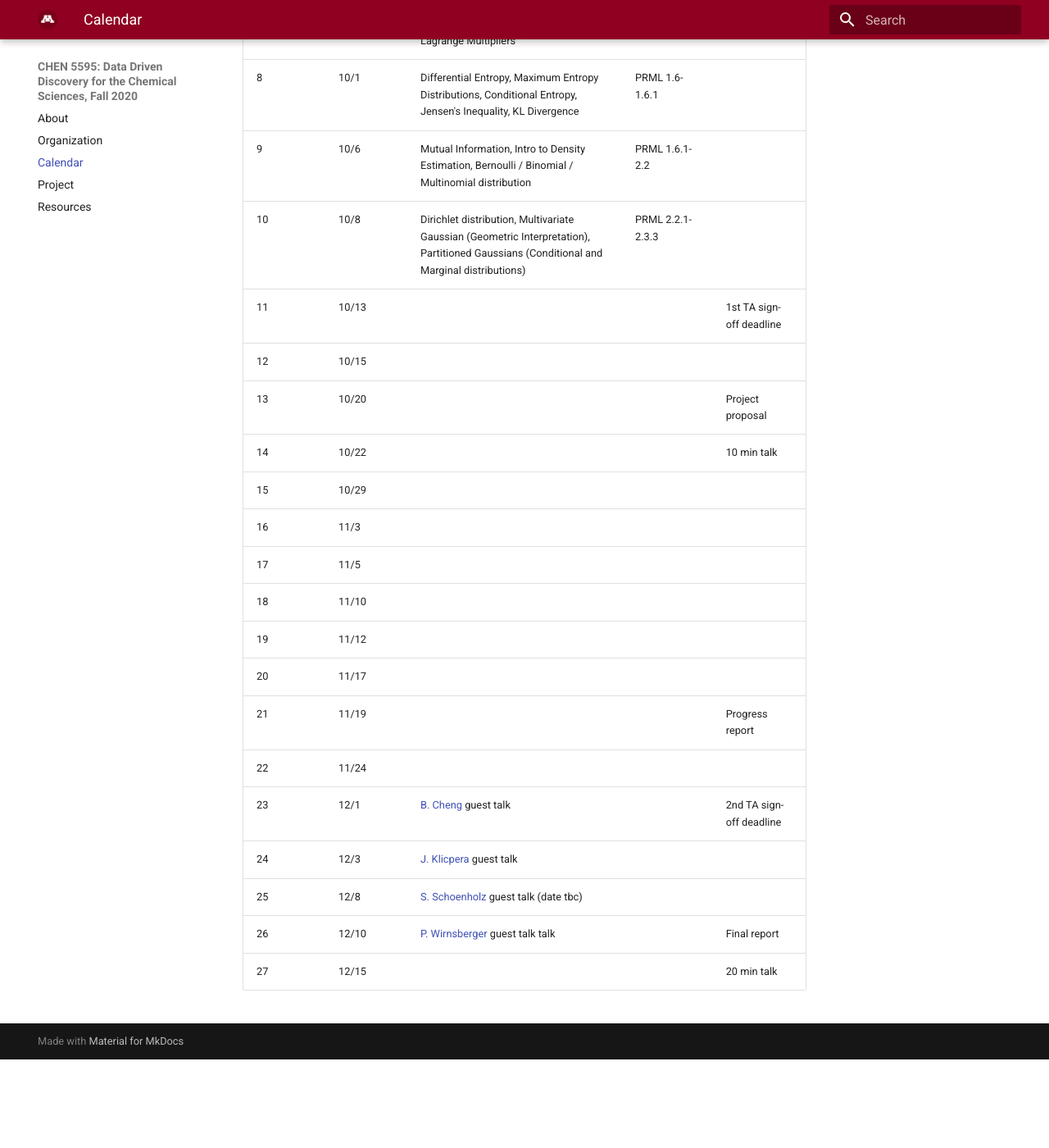
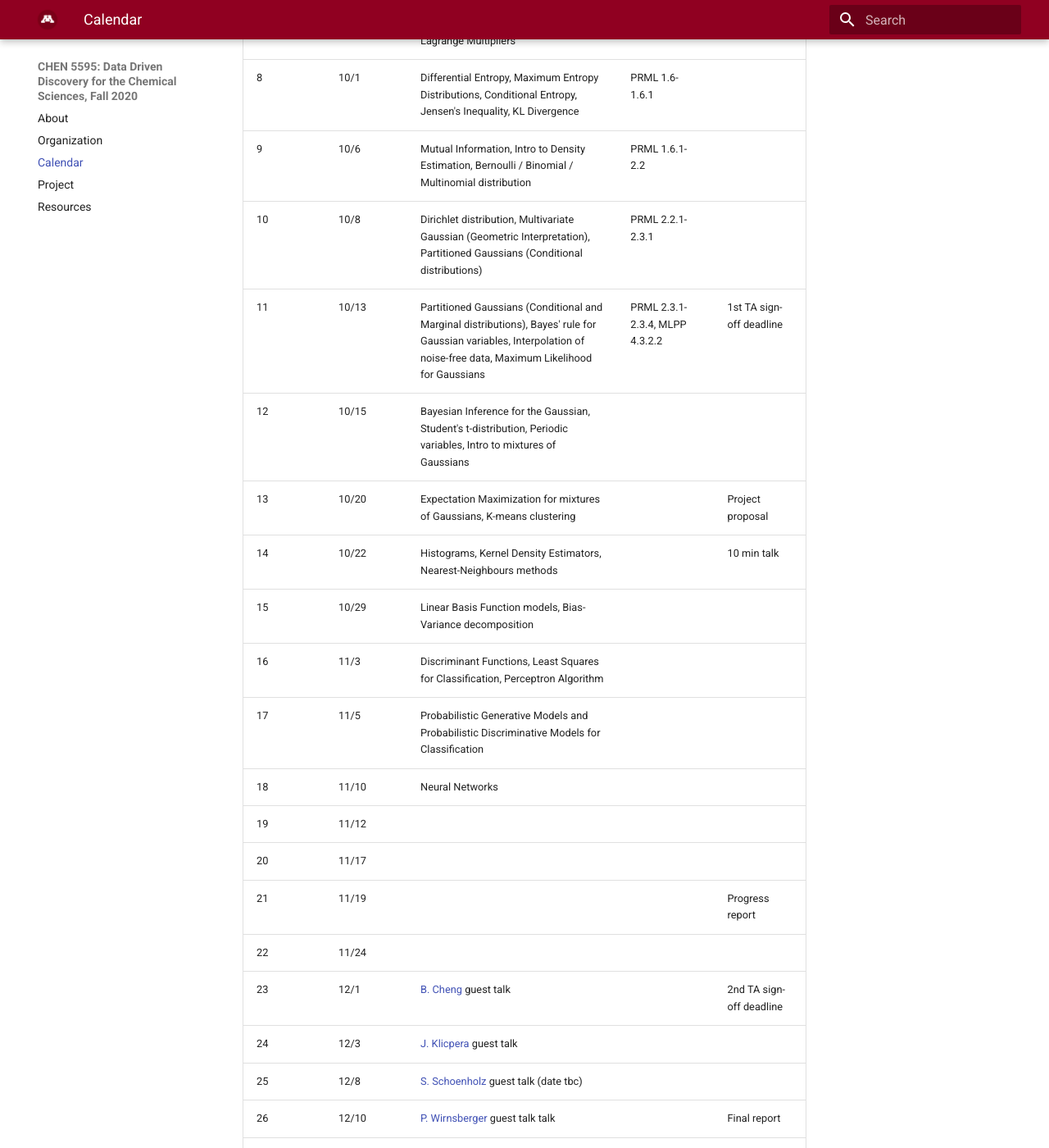
Before and after one commit to smcantab/chen5595-fall2020, an MkDocs documentation site: the page built from docs/calendar.md, in a window 1280 px wide and 1400 px high, scrolled down 737 px. Shown: the whole window at 82% size. Built offline with MkDocs 1.6.1 and Material for MkDocs 9.7.7, drawn with Linux system fonts in a browser that asks for light colours; before the commit the page ends 2029 px from its top, so only the background shows below that.

```diff
--- a/docs/calendar.md
+++ b/docs/calendar.md
@@ -1,31 +1,31 @@
 # Course Calendar
 
-Lecture | Date  | Topic                                                                                                                                                   | Readings             | Project
---------|-------|---------------------------------------------------------------------------------------------------------------------------------------------------------|----------------------|-------------------------
-1       | 9/8   | Course intro                                                                                                                                            | PRML 1.1             | Start assembling team
-2       | 9/10  | Polynomial regression, Intro to Probability Theory                                                                                                      | PRML 1.1-1.2         |
-3       | 9/15  | Probability densities, Moments, Linear Correlation coefficient, Bayesian Probability, Bayesian Parameter Estimation, Marginal Likelihood, Bayes Factors | PRML 1.2.1-1.2.3     |
-4       | 9/17  | Gaussian distribution, Maximum Likelihood, Bayesian curve fitting, Model selection (cross validation)                                                   | PRML 1.2.4-1.2.6     |
-5       | 9/22  | Curse of dimensionality, Decision Theory (classification)                                                                                               | PRML 1.3-1.5.4       |
-6       | 9/24  | Decision Theory (regression), Intro to Information Theory                                                                                               | PRML 1.5.4-1.6       |
-7       | 9/29  | Shannon Entropy, Huffman Coding, Physical Interpretation of Entropy, Lagrange Multipliers                                                               | PRML 1.6, Appendix E | Register team
-8       | 10/1  | Differential Entropy, Maximum Entropy Distributions, Conditional Entropy, Jensen's Inequality, KL Divergence                                            | PRML 1.6-1.6.1       |
-9       | 10/6  | Mutual Information, Intro to Density Estimation, Bernoulli / Binomial / Multinomial distribution                                                        | PRML 1.6.1-2.2       |
-10      | 10/8  | Dirichlet distribution, Multivariate Gaussian (Geometric Interpretation), Partitioned Gaussians (Conditional and Marginal distributions)                | PRML 2.2.1-2.3.3     |
-11      | 10/13 |                                                                                                                                                         |                      | 1st TA sign-off deadline
-12      | 10/15 |                                                                                                                                                         |                      |
-13      | 10/20 |                                                                                                                                                         |                      | Project proposal
-14      | 10/22 |                                                                                                                                                         |                      | 10 min talk
-15      | 10/29 |                                                                                                                                                         |                      |
-16      | 11/3  |                                                                                                                                                         |                      |
-17      | 11/5  |                                                                                                                                                         |                      |
-18      | 11/10 |                                                                                                                                                         |                      |
-19      | 11/12 |                                                                                                                                                         |                      |
-20      | 11/17 |                                                                                                                                                         |                      |
-21      | 11/19 |                                                                                                                                                         |                      | Progress report
-22      | 11/24 |                                                                                                                                                         |                      |
-23      | 12/1  | [B. Cheng](https://sites.google.com/site/tonicbq/about-me?authuser=0) guest talk                                                                        |                      | 2nd TA sign-off deadline
-24      | 12/3  | [J. Klicpera](https://www.in.tum.de/en/daml/team/johannes-klicpera/) guest talk                                                                         |                      |
-25      | 12/8  | [S. Schoenholz](https://samschoenholz.wordpress.com/) guest talk (date tbc)                                                                             |                      |
-26      | 12/10 | [P. Wirnsberger](https://pw359.github.io/) guest talk talk                                                                                              |                      | Final report
-27      | 12/15 |                                                                                                                                                         |                      | 20 min talk
+Lecture | Date  | Topic                                                                                                                                                                  | Readings                       | Project
+--------|-------|------------------------------------------------------------------------------------------------------------------------------------------------------------------------|--------------------------------|-------------------------
+1       | 9/8   | Course intro                                                                                                                                                           | PRML 1.1                       | Start assembling team
+2       | 9/10  | Polynomial regression, Intro to Probability Theory                                                                                                                     | PRML 1.1-1.2                   |
+3       | 9/15  | Probability densities, Moments, Linear Correlation coefficient, Bayesian Probability, Bayesian Parameter Estimation, Marginal Likelihood, Bayes Factors                | PRML 1.2.1-1.2.3               |
+4       | 9/17  | Gaussian distribution, Maximum Likelihood, Bayesian curve fitting, Model selection (cross validation)                                                                  | PRML 1.2.4-1.2.6               |
+5       | 9/22  | Curse of dimensionality, Decision Theory (classification)                                                                                                              | PRML 1.3-1.5.4                 |
+6       | 9/24  | Decision Theory (regression), Intro to Information Theory                                                                                                              | PRML 1.5.4-1.6                 |
+7       | 9/29  | Shannon Entropy, Huffman Coding, Physical Interpretation of Entropy, Lagrange Multipliers                                                                              | PRML 1.6, Appendix E           | Register team
+8       | 10/1  | Differential Entropy, Maximum Entropy Distributions, Conditional Entropy, Jensen's Inequality, KL Divergence                                                           | PRML 1.6-1.6.1                 |
+9       | 10/6  | Mutual Information, Intro to Density Estimation, Bernoulli / Binomial / Multinomial distribution                                                                       | PRML 1.6.1-2.2                 |
+10      | 10/8  | Dirichlet distribution, Multivariate Gaussian (Geometric Interpretation), Partitioned Gaussians (Conditional distributions)                                            | PRML 2.2.1-2.3.1               |
+11      | 10/13 | Partitioned Gaussians (Conditional and Marginal distributions), Bayes' rule for Gaussian variables, Interpolation of noise-free data, Maximum Likelihood for Gaussians | PRML 2.3.1-2.3.4, MLPP 4.3.2.2 | 1st TA sign-off deadline
+12      | 10/15 | Bayesian Inference for the Gaussian, Student's t-distribution, Periodic variables, Intro to mixtures of Gaussians                                                      |                                |
+13      | 10/20 | Expectation Maximization for mixtures of Gaussians, K-means clustering                                                                                                 |                                | Project proposal
+14      | 10/22 | Histograms, Kernel Density Estimators, Nearest-Neighbours methods                                                                                                      |                                | 10 min talk
+15      | 10/29 | Linear Basis Function models, Bias-Variance decomposition                                                                                                              |                                |
+16      | 11/3  | Discriminant Functions, Least Squares for Classification, Perceptron Algorithm                                                                                         |                                |
+17      | 11/5  | Probabilistic Generative Models and Probabilistic Discriminative Models for Classification                                                                             |                                |
+18      | 11/10 | Neural Networks                                                                                                                                                        |                                |
+19      | 11/12 |                                                                                                                                                                        |                                |
+20      | 11/17 |                                                                                                                                                                        |                                |
+21      | 11/19 |                                                                                                                                                                        |                                | Progress report
+22      | 11/24 |                                                                                                                                                                        |                                |
+23      | 12/1  | [B. Cheng](https://sites.google.com/site/tonicbq/about-me?authuser=0) guest talk                                                                                       |                                | 2nd TA sign-off deadline
+24      | 12/3  | [J. Klicpera](https://www.in.tum.de/en/daml/team/johannes-klicpera/) guest talk                                                                                        |                                |
+25      | 12/8  | [S. Schoenholz](https://samschoenholz.wordpress.com/) guest talk (date tbc)                                                                                            |                                |
+26      | 12/10 | [P. Wirnsberger](https://pw359.github.io/) guest talk talk                                                                                                             |                                | Final report
+27      | 12/15 |                                                                                                                                                                        |                                | 20 min talk
```
